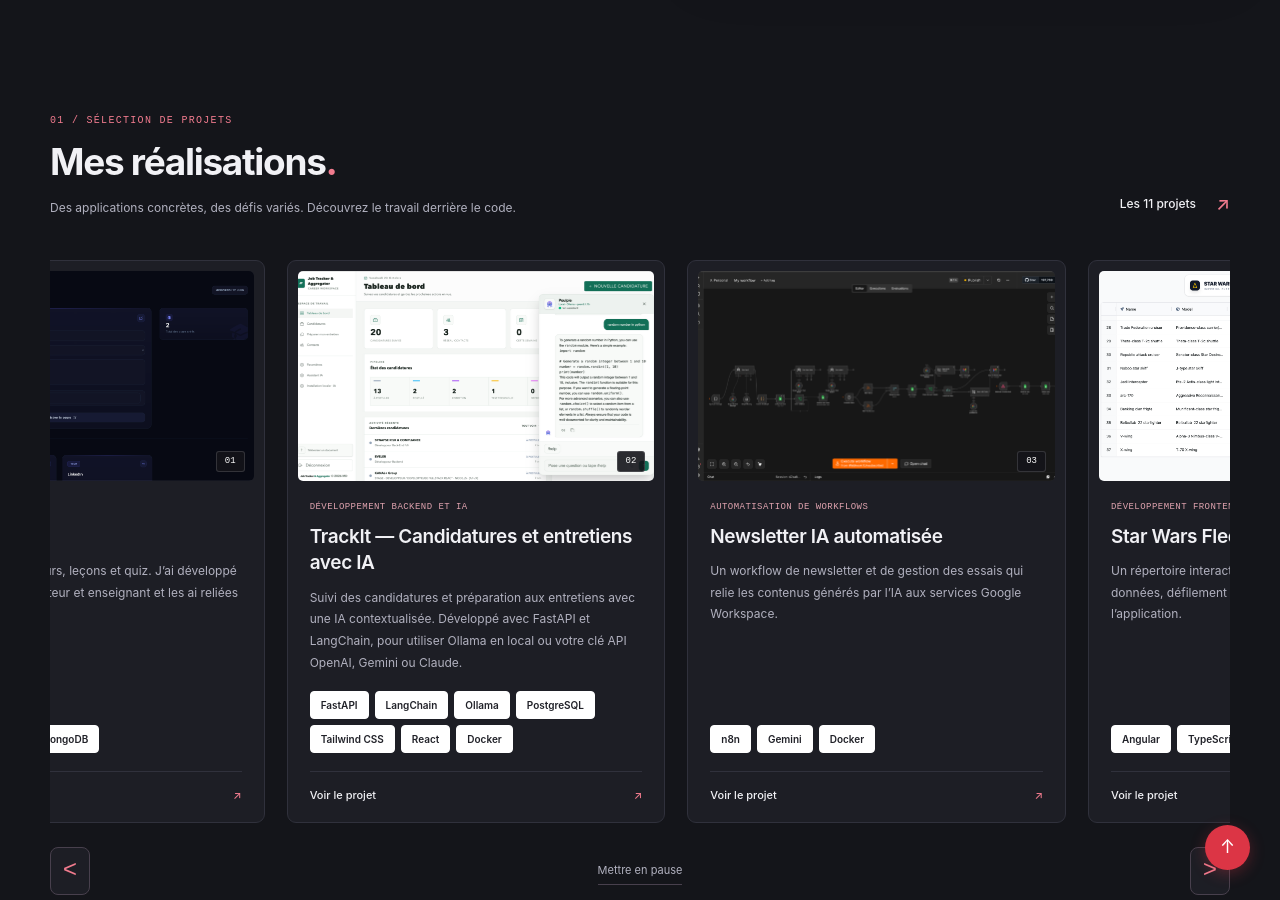
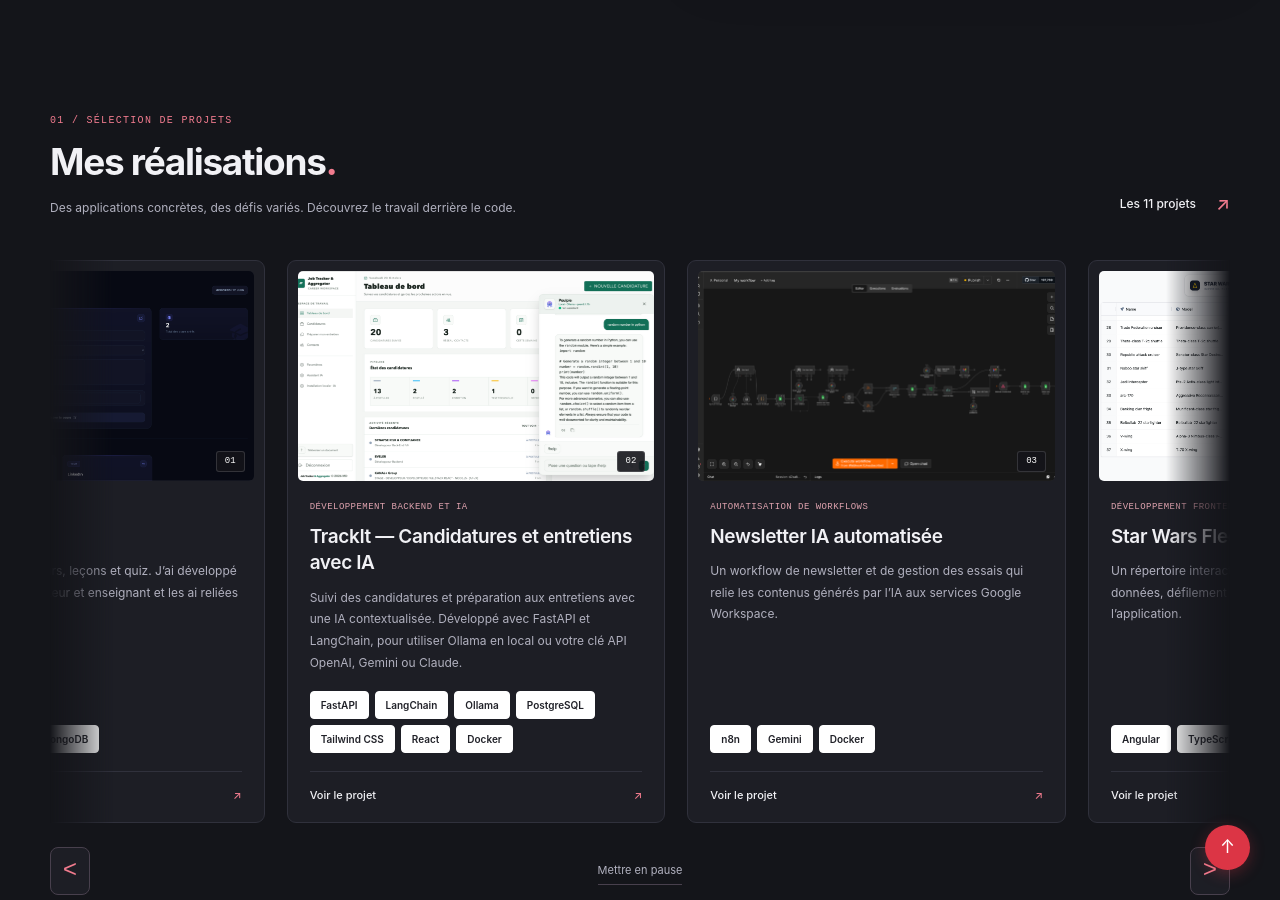
Before and after one commit to mohammadmasah/Portfolio, a Jekyll site: the page built from index.html, in a window 1280 px wide and 900 px high, scrolled down 855 px. Built offline with Jekyll 4.4.1, drawn with Linux system fonts in a browser that asks for light colours; nearby versions of some CDN libraries.

Commit message:
style(home): soften carousel edges with responsive fades

```diff
--- a/assets/css/home.css
+++ b/assets/css/home.css
@@ -66,6 +66,11 @@ body.home-redesign { --hp-header-height: 72px; padding-top: var(--hp-header-heig
 .hp-project-grid { display: grid; grid-template-columns: repeat(3, minmax(0, 1fr)); gap: 22px; }
 .hp-carousel { display: grid; grid-template-columns: 40px minmax(0, 1fr) 40px; align-items: center; gap: 12px; margin-inline: -52px; }
 .hp-carousel-track { grid-column: 2; grid-row: 1; display: grid; grid-auto-flow: column; grid-auto-columns: calc((100% - 44px) / 3); gap: 22px; overflow-x: auto; padding: 12px 0; scroll-behavior: auto; scrollbar-width: none; }
+.hp-carousel-track {
+  --carousel-fade-width: 64px;
+  -webkit-mask-image: linear-gradient(to right, transparent, #000 var(--carousel-fade-width), #000 calc(100% - var(--carousel-fade-width)), transparent);
+  mask-image: linear-gradient(to right, transparent, #000 var(--carousel-fade-width), #000 calc(100% - var(--carousel-fade-width)), transparent);
+}
 .hp-carousel-track::-webkit-scrollbar { display: none; }
 .hp-carousel .hp-project { min-width: 0; position: relative; text-decoration: none; transform-origin: center; }
 .hp-carousel .hp-project:hover, .hp-carousel .hp-project:focus-visible { transform: scale(1.018); z-index: 1; border-color: var(--hp-accent); }
@@ -136,7 +141,7 @@ body.home-redesign { --hp-header-height: 72px; padding-top: var(--hp-header-heig
   .hp-section-top { align-items: flex-start; flex-direction: column; gap: 18px; }
   .hp-project-grid, .hp-skills-grid, .hp-about { grid-template-columns: 1fr; }
   .hp-carousel { grid-template-columns: 30px minmax(0, 1fr) 30px; gap: 8px; }
-  .hp-carousel-track { grid-auto-columns: 100%; }
+  .hp-carousel-track { grid-auto-columns: 100%; --carousel-fade-width: 24px; }
   .hp-carousel-arrow { width: 30px; height: 42px; font-size: 20px; }
   .hp-about { gap: 24px; }
   .hp-contact { flex-direction: column; align-items: flex-start; padding: 26px; margin-bottom: 30px; }
```
